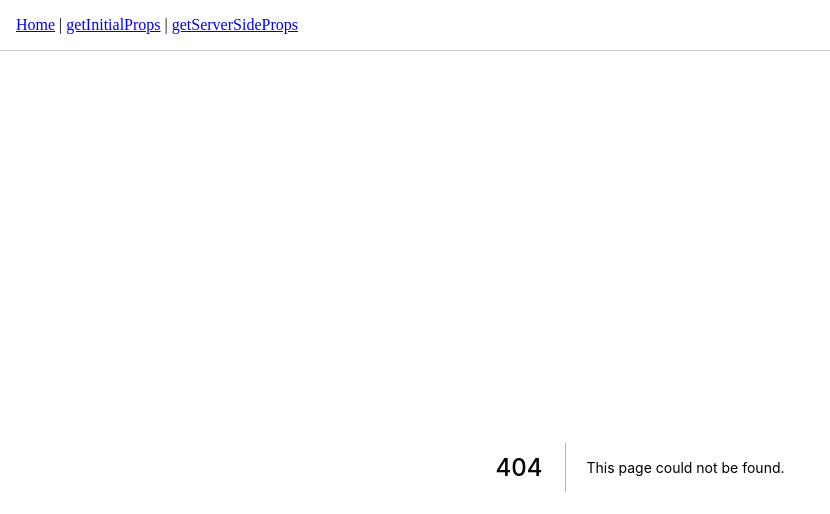
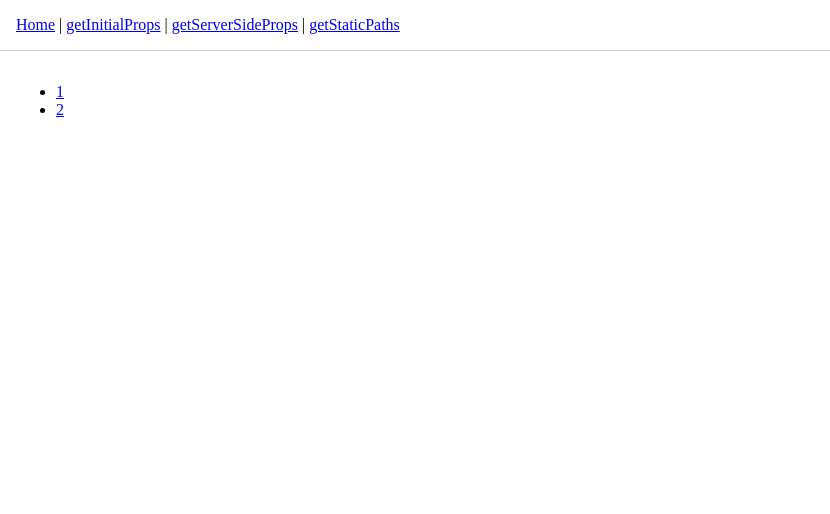
Before and after one commit to justincy/nextjs-domain-locales, a Next.js app: page /gspaths in a window 1280 px wide. Before the commit this address had no page. Shown: the top 514 px of the page, without its empty margins (0-830 px from the left). Built offline with nearby package versions, Linux system fonts and the light colour scheme.

Commit message:
getStaticPaths

```diff
--- a/src/components/Header.js
+++ b/src/components/Header.js
@@ -15,6 +15,10 @@ function Header() {
       <Link href="/gssp">
         <a>getServerSideProps</a>
       </Link>
+      {" | "}
+      <Link href="/gspaths">
+        <a>getStaticPaths</a>
+      </Link>
     </header>
   );
 }
--- /dev/null
+++ b/src/pages/gspaths/index.js
@@ -0,0 +1,20 @@
+import Link from "next/link";
+
+function GetStaticPathsIndexPage() {
+  return (
+    <ul>
+      <li>
+        <Link href="/gspaths/1">
+          <a>1</a>
+        </Link>
+      </li>
+      <li>
+        <Link href="/gspaths/2">
+          <a>2</a>
+        </Link>
+      </li>
+    </ul>
+  );
+}
+
+export default GetStaticPathsIndexPage;
```
Also changed, not shown: src/pages/gspaths/[id].js (added, +16 -0 lines).
